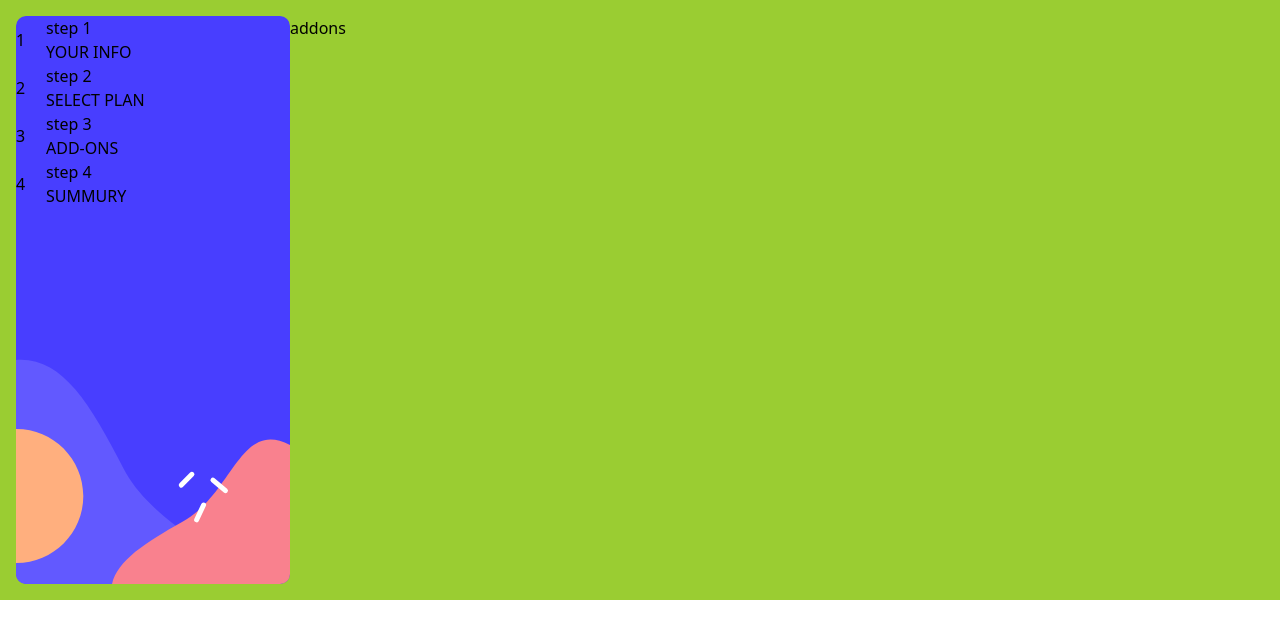
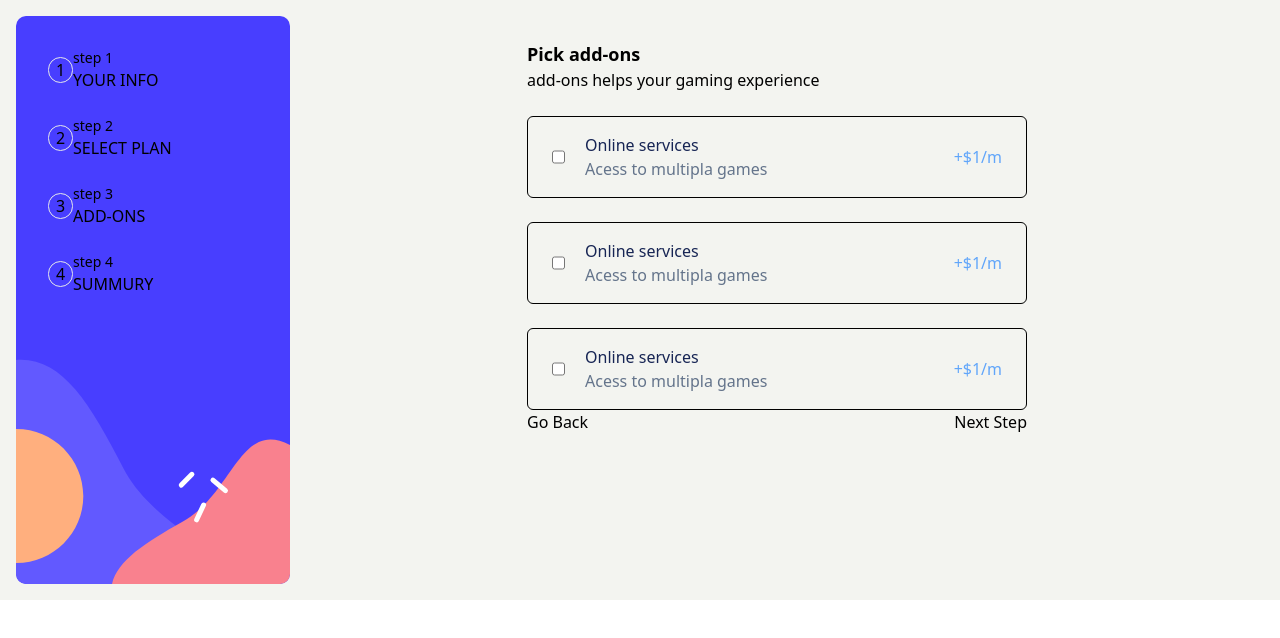
Before and after one commit to Jinatey/multistep-form, a Next.js app: page /addons in a window 1280 px wide. Shown: the top 638 px of the page. Built offline with nearby package versions, Linux system fonts and the light colour scheme.

Commit message:
layoutcomplete

```diff
--- a/components/Nav.jsx
+++ b/components/Nav.jsx
@@ -5,23 +5,23 @@ const Nav = () => {
   return (
     <div className="bgimg h-full rounded-lg">
       <div>
-        <ul>
-          <li className=" ">
-            <Link href="/" className=" items-center grid grid-cols-[30px_auto] ">
-              <p>1</p>
+        <ul className=" p-5">
+          <li className=" p-3">
+            <Link href="/" className=" items-center grid grid-cols-[25px_auto] ">
+              <p className="border text-center rounded-full text  ">1</p>
               <div>
-                <p className=" font-normal ">step 1</p>
+                <p className=" text-sm">step 1</p>
                 <p>YOUR INFO</p>
               </div>
             </Link>
           </li>
 
-          <li >
-            <Link href="/plan"  className=" items-center grid grid-cols-[30px_auto] ">
+          <li className=" p-3">
+            <Link href="/plan"  className=" items-center grid grid-cols-[25px_auto] ">
 
-            <p> 2 </p>
+            <p className="border text-center rounded-full "> 2 </p>
             <div>
-              <p>step 2</p>
+              <p  className=" text-sm">step 2</p>
               <p> SELECT PLAN </p>
             </div>
 
@@ -29,11 +29,11 @@ const Nav = () => {
           </li>
 
 
-          <li>
-            <Link href="/addons"  className=" items-center grid grid-cols-[30px_auto] ">
-              <p> 3 </p>
+          <li className="p-3">
+            <Link href="/addons"  className=" items-center grid grid-cols-[25px_auto] ">
+              <p className="border text-center rounded-full"> 3 </p>
           <div>
-               <p>step 3</p>
+               <p  className=" text-sm">step 3</p>
                <p> ADD-ONS</p>
           </div>
 
@@ -42,12 +42,12 @@ const Nav = () => {
           </li>
 
 
-          <li>
-            <Link href="/summury"  className=" items-center grid grid-cols-[30px_auto] ">
-              <p> 4 </p>
+          <li className="p-3">
+            <Link href="/summury"  className=" items-center grid grid-cols-[25px_auto] ">
+              <p className="border text-center rounded-full "> 4 </p>
 
               <div>
-                <p>step 4</p>
+                <p  className=" text-sm">step 4</p>
               <p>SUMMURY</p>
               </div>
 
--- a/pages/addons.jsx
+++ b/pages/addons.jsx
@@ -1,9 +1,56 @@
-import React from 'react'
+import React from "react";
 
 const addons = () => {
   return (
-    <div>addons</div>
-  )
-}
+    <div className=" mx-auto w-[500px]">
+      <div className=" my-6 ">
+        <h1 className=" text-lg font-bold">Pick add-ons</h1>
+        <p>add-ons helps your gaming experience</p>
+      </div>
 
-export default addons
+      <div class>
+        <div className="  flex justify-between p-4 px-6 items-center border border-black rounded-md  ">
+          <div className=" flex gap-5">
+            <input type="checkbox" />
+            <div>
+              <p className=" text-blue-950">Online services</p>
+              <p className=" text-slate-500">Acess to multipla games</p>
+            </div>
+          </div>
+
+          <p className=" text-blue-400">+$1/m</p>
+        </div>
+        <div className=" my-6 flex justify-between p-4 px-6 items-center border border-black rounded-md  ">
+          <div className=" flex gap-5">
+            <input type="checkbox" />
+            <div>
+              <p className=" text-blue-950">Online services</p>
+              <p className=" text-slate-500">Acess to multipla games</p>
+            </div>
+          </div>
+
+          <p className=" text-blue-400">+$1/m</p>
+        </div>
+        <div className="  flex justify-between p-4 px-6 items-center border border-black rounded-md  ">
+          <div className=" flex gap-5">
+            <input type="checkbox" />
+            <div>
+              <p className=" text-blue-950">Online services</p>
+              <p className=" text-slate-500">Acess to multipla games</p>
+            </div>
+          </div>
+
+          <p className=" text-blue-400">+$1/m</p>
+        </div>
+
+<div className=" flex justify-between">
+  <button>Go Back</button>
+  <button>Next Step</button>
+</div>
+
+      </div>
+    </div>
+  );
+};
+
+export default addons;
--- a/pages/index.jsx
+++ b/pages/index.jsx
@@ -1,7 +1,26 @@
-import React from 'react'
+import React from "react";
 
 export default function home() {
   return (
-    <div>Lorem, ipsum dolor sit amet consectetur adipisicing elit. Aspernatur, magnam laboriosam? In ipsa, blanditiis, cum, eum hic impedit temporibus eaque totam quam similique sapiente excepturi vitae adipisci non minima omnis!</div>
-  )
+    <div className=" max-w-[45
+    0px]">
+      <div>
+        <h1>Personal info</h1>
+        <p>Please provide your name, email adress and phone number.</p>
+      </div>
+
+      <form className=" grid gap-6">
+          <label className="grid " >Name
+          <input type="text"/>
+          </label >
+          <label className="grid">Name
+          <input type="text"/>
+          </label>
+          <label className="grid" >Phone Number
+          <input type="number"/>
+          </label>
+
+      </form>
+    </div>
+  );
 }
--- a/pages/plan.jsx
+++ b/pages/plan.jsx
@@ -1,7 +1,39 @@
-import React from 'react'
+import React from "react";
 
-export default function plan()   {
+export default function plan() {
   return (
-    <div>plan</div>
-  )
+    <div
+      className=" mx-auto max-w-[45
+      0px]"
+    >
+      <div className=" my-6">
+        <h1>Select your plan</h1>
+        <p> you have the option of monthly or yearly billinng</p>
+      </div>
+
+      <div className=" grid grid-cols-3 gap-4">
+        <div className=" border-2 rounded border-black  p-2">
+          <div>img</div>
+          <div>
+            <p>Arcade</p>
+            <p>$9/mo</p>
+          </div>
+        </div>
+        <div className=" border-2 rounded border-black p-2 ">
+          <div>img</div>
+          <div>
+            <p>Advanced</p>
+            <p>$12/mo</p>
+          </div>
+        </div>
+        <div className=" border-2 rounded border-black p-2 ">
+          <div>img</div>
+          <div>
+            <p>Pro</p>
+            <p>$15/mo</p>
+          </div>
+        </div>
+      </div>
+    </div>
+  );
 }
--- a/styles/globals.css
+++ b/styles/globals.css
@@ -24,5 +24,5 @@
   grid-template-columns: 274px 1fr;
   padding: 1rem;
   min-height: 600px;
-  background-color: yellowgreen;
+  background-color: rgb(243, 244, 240);
 }
```
